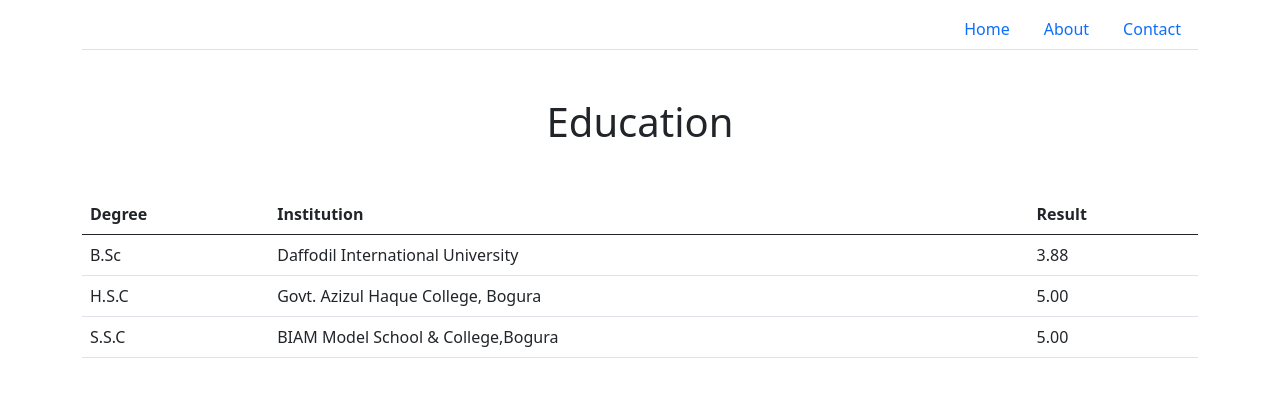
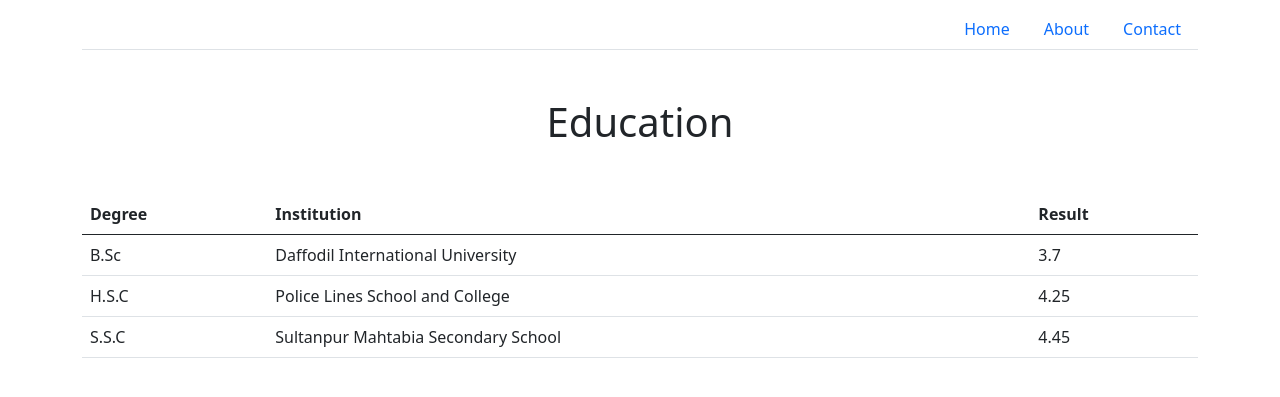
Before and after one commit to injamul3798/Django_project, a Django app: page /about/ in a window 1280 px wide. Shown: the top 397 px of the page. Run offline with Django 4.2, Linux system fonts and the light colour scheme.

Commit message:
Update about.html

```diff
--- a/templates/about.html
+++ b/templates/about.html
@@ -18,19 +18,19 @@
           <tr>
             <td>B.Sc</td>
             <td>Daffodil International University</td>
-            <td>3.88</td>
+            <td>3.7</td>
 
           </tr>
           <tr>
             <td>H.S.C</td>
-            <td>Govt. Azizul Haque College, Bogura</td>
-            <td>5.00</td>
+            <td>Police Lines School and College</td>
+            <td>4.25</td>
 
           </tr>
           <tr>
             <td>S.S.C</td>
-            <td>BIAM Model School & College,Bogura</td>
-            <td>5.00</td>
+            <td>Sultanpur Mahtabia Secondary School</td>
+            <td>4.45</td>
           </tr>
         </tbody>
       </table>
```
